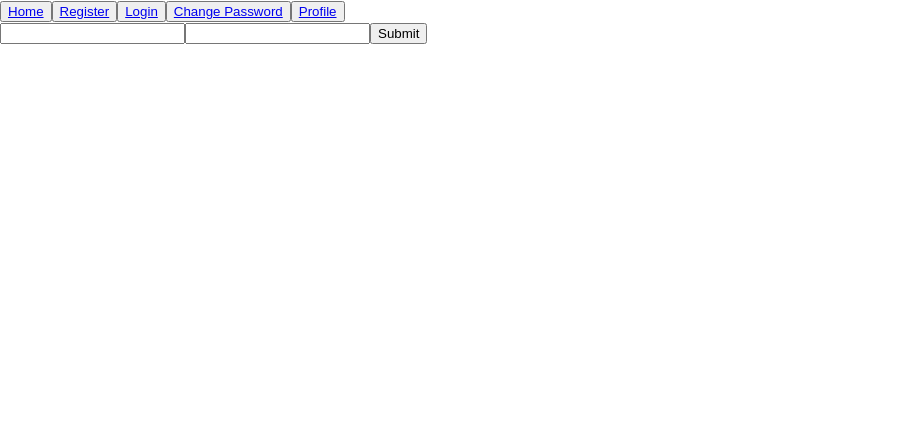
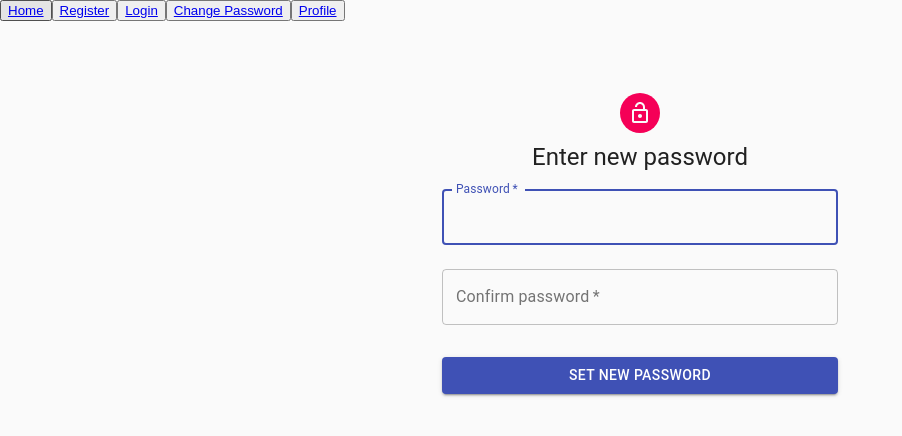
Before and after one commit to sf-minsk/team_project, a React (Create React App) app: page /#/changepassword/newpassword/1 in a window 1280 px wide. Shown: the top 436 px of the page, without its empty margins (0-902 px from the left). Built offline with nearby package versions, Linux system fonts and the light colour scheme; no server answers.

Commit message:
changePassword, setNewPassword COMPLETE!

```diff
--- a/src/bll/changePassword-reducer.ts
+++ b/src/bll/changePassword-reducer.ts
@@ -1,6 +1,7 @@
 import {AppThunk} from "./store";
 import {changePasswordApi} from "../dal/changePassword-api";
 import {changePasswordModel} from "../utils/changePasswordModel-util";
+import {setAppErrorAC, setAppStatusAC} from "./app-reducer";
 
 const initialState = {
     changeProcess: false
@@ -24,12 +25,15 @@ export const changePasswordAC = () => {
 
 //THUNK creators
 export const changePasswordTC = (email: string): AppThunk => async dispatch => {
+    dispatch(setAppStatusAC('loading'))
     try {
         await changePasswordApi.changePassword(changePasswordModel(email))
         dispatch(changePasswordAC())
     } catch (e) {
-        alert(e)
+        dispatch(setAppErrorAC(e.response ? e.response.data.error : e.message))
+        dispatch(setAppStatusAC('failed'))
     } finally {
+        dispatch(setAppStatusAC('idle'))
     }
 }
 
--- a/src/bll/setNewPassword-reducer.ts
+++ b/src/bll/setNewPassword-reducer.ts
@@ -1,5 +1,6 @@
 import {AppThunk} from "./store";
 import {changePasswordApi} from "../dal/changePassword-api";
+import {setAppErrorAC, setAppStatusAC} from "./app-reducer";
 
 const initialState = {
     newPasswordSet: false
@@ -23,11 +24,15 @@ const setNewPasswordAC = () => {
 
 // THUNK Creators
 export const setNewPasswordTC = (password: string, token: string): AppThunk => async dispatch => {
+    dispatch(setAppStatusAC('loading'))
     try {
         await changePasswordApi.setNewPassword({password, resetPasswordToken: token})
         dispatch(setNewPasswordAC())
     } catch (e) {
-        alert(e)
+        dispatch(setAppErrorAC(e.response ? e.response.data.error : e.message))
+        dispatch(setAppStatusAC('failed'))
+    } finally {
+        dispatch(setAppStatusAC('idle'))
     }
 
 }
--- a/src/components/auth/forgotPassword/ForgotPassword.tsx
+++ b/src/components/auth/forgotPassword/ForgotPassword.tsx
@@ -4,44 +4,114 @@ import * as Yup from 'yup'
 import {changePasswordTC} from "../../../bll/changePassword-reducer";
 import {useDispatch, useSelector} from "react-redux";
 import {AppRootStateType} from "../../../bll/store";
+import Container from "@material-ui/core/Container/Container";
+import CssBaseline from "@material-ui/core/CssBaseline";
+import {makeStyles} from "@material-ui/core/styles";
+import Avatar from "@material-ui/core/Avatar";
+import LockOutlinedIcon from "@material-ui/icons/LockOutlined";
+import LockOpenOutlinedIcon from '@material-ui/icons/LockOpenOutlined';
+import Typography from "@material-ui/core/Typography";
+import TextField from "@material-ui/core/TextField";
+import Button from "@material-ui/core/Button";
+import {CircularProgress} from "@material-ui/core";
+import {ErrorSnackbar} from "../../errors/ErrorSnackbar";
 
 
 export const ForgotPassword = () => {
     const dispatch = useDispatch()
+    const status = useSelector<AppRootStateType, string>(state => state.app.status)
     const changeProcess = useSelector<AppRootStateType, boolean>(state => state.changePassword.changeProcess)
     const formik = useFormik({
         initialValues: {
             email: '',
         },
         validationSchema: Yup.object({
-            email: Yup.string().email('Invalid email address').required('Required'),
+            email: Yup.string().email('Invalid email address').required('Required field'),
         }),
         onSubmit: values => {
             dispatch(changePasswordTC(values.email))
         },
     })
+    const classes = makeStyles((theme) => ({
+        paper: {
+            marginTop: theme.spacing(8),
+            display: 'flex',
+            flexDirection: 'column',
+            alignItems: 'center',
+        },
+        avatar: {
+            margin: theme.spacing(1),
+            backgroundColor: theme.palette.secondary.main,
+        },
+        form: {
+            width: '100%',
+            marginTop: theme.spacing(1),
+        },
+        submit: {
+            margin: theme.spacing(3, 0, 2),
+        },
+    }))();
+
     if (!changeProcess) {
         return (
-            <form onSubmit={formik.handleSubmit}>
-                <input
-                    id="email"
-                    // type="email"
-                    {...formik.getFieldProps('email')}
-                />
-                {
-                    formik.touched.email &&
-                    formik.errors.email &&
-                    <div style={{color: 'red'}}>{formik.errors.email}</div>
+            <Container component="div" maxWidth="xs">
+                <ErrorSnackbar/>
+                {(status === 'loading') &&
+                <div
+                    style={{position: 'fixed', top: '50%', left: '50%'}}>
+                    <CircularProgress/>
+                </div>
                 }
-                <button type="submit">Submit</button>
-            </form>
+                <CssBaseline/>
+                <div className={classes.paper}>
+                    <Avatar className={classes.avatar}>
+                        <LockOutlinedIcon/>
+                    </Avatar>
+                    <Typography component="h1" variant="h5">
+                        Password recovery
+                    </Typography>
+                    <form onSubmit={formik.handleSubmit} className={classes.form} noValidate>
+                        <TextField
+                            id="email"
+                            variant="outlined"
+                            margin="normal"
+                            required
+                            fullWidth
+                            label="Enter your email address"
+                            // autoComplete="email"
+                            type="email"
+                            autoFocus
+                            helperText={formik.touched.email && !!formik.errors.email && formik.errors.email}
+                            error={formik.touched.email && !!formik.errors.email}
+                            {...formik.getFieldProps('email')}
+                        />
+                        <Button
+                            type="submit"
+                            fullWidth
+                            variant="contained"
+                            color="primary"
+                            className={classes.submit}
+                            disabled={!formik.isValid || status === 'loading'}
+                        >
+                            Recovery
+                        </Button>
+                    </form>
+                </div>
+            </Container>
         )
     } else {
         return (
-            <div>CHECK YOUR EMAIL</div>
+            <Container component="div" maxWidth="xs">
+                <CssBaseline/>
+                <div className={classes.paper}>
+                    <Avatar className={classes.avatar}>
+                        <LockOpenOutlinedIcon/>
+                    </Avatar>
+                    <Typography component="h1" variant="h5">
+                        CHECK YOUR EMAIL
+                    </Typography>
+                </div>
+            </Container>
         )
     }
 }
-
-
-// disabled={!formik.isValid}
--- a/src/components/auth/forgotPassword/NewPassword.tsx
+++ b/src/components/auth/forgotPassword/NewPassword.tsx
@@ -5,11 +5,22 @@ import {useDispatch, useSelector} from "react-redux";
 import {Redirect, useParams} from "react-router-dom";
 import {setNewPasswordTC} from "../../../bll/setNewPassword-reducer";
 import {AppRootStateType} from "../../../bll/store";
+import {makeStyles} from "@material-ui/core/styles";
+import Container from "@material-ui/core/Container/Container";
+import CssBaseline from "@material-ui/core/CssBaseline";
+import Avatar from "@material-ui/core/Avatar";
+import LockOpenOutlinedIcon from "@material-ui/icons/LockOpenOutlined";
+import Typography from "@material-ui/core/Typography";
+import TextField from "@material-ui/core/TextField";
+import Button from "@material-ui/core/Button";
+import {CircularProgress} from "@material-ui/core";
+import {ErrorSnackbar} from "../../errors/ErrorSnackbar";
 
 export const NewPassword = () => {
     const dispatch = useDispatch()
+    const status = useSelector<AppRootStateType, string>(state => state.app.status)
     const newPasswordSet = useSelector<AppRootStateType, boolean>(state => state.setNewPassword.newPasswordSet)
-    let token = useParams<{ token: string }>()
+    const token = useParams<{ token: string }>()
     const formik = useFormik({
         initialValues: {
             password: '',
@@ -28,34 +39,87 @@ export const NewPassword = () => {
             dispatch(setNewPasswordTC(values.password, token.token))
         },
     })
+    const classes = makeStyles((theme) => ({
+        paper: {
+            marginTop: theme.spacing(8),
+            display: 'flex',
+            flexDirection: 'column',
+            alignItems: 'center',
+        },
+        avatar: {
+            margin: theme.spacing(1),
+            backgroundColor: theme.palette.secondary.main,
+        },
+        form: {
+            width: '100%',
+            marginTop: theme.spacing(1),
+        },
+        submit: {
+            margin: theme.spacing(3, 0, 2),
+        },
+    }))();
 
     if (newPasswordSet) {
         return <Redirect to={'/login'}/>
     }
 
     return (
+        <Container component="div" maxWidth="xs">
+            <ErrorSnackbar/>
+            {(status === 'loading') &&
+            <div
+                style={{position: 'fixed', top: '50%', left: '50%'}}>
+                <CircularProgress/>
+            </div>
+            }
+            <CssBaseline/>
+            <div className={classes.paper}>
+                <Avatar className={classes.avatar}>
+                    <LockOpenOutlinedIcon/>
+                </Avatar>
+                <Typography component="h1" variant="h5">
+                    Enter new password
+                </Typography>
                 <form onSubmit={formik.handleSubmit}>
-            <input
+                    <TextField
                         id="password"
+                        variant="outlined"
+                        margin="normal"
+                        required
+                        fullWidth
+                        label="Password"
                         type="password"
+                        autoFocus
+                        helperText={formik.touched.password && !!formik.errors.password && formik.errors.password}
+                        error={formik.touched.password && !!formik.errors.password}
                         {...formik.getFieldProps('password')}
                     />
-            {
-                formik.touched.password &&
-                formik.errors.password &&
-                <div style={{color: 'red'}}>{formik.errors.password}</div>
-            }
-            <input
+                    <TextField
                         id="confirmPassword"
+                        variant="outlined"
+                        margin="normal"
+                        required
+                        fullWidth
+                        label="Confirm password"
                         type="password"
+                        helperText={formik.touched.confirmPassword && !!formik.errors.confirmPassword && formik.errors.confirmPassword}
+                        error={formik.touched.confirmPassword && !!formik.errors.confirmPassword}
                         {...formik.getFieldProps('confirmPassword')}
                     />
-            {
-                formik.touched.confirmPassword &&
-                formik.errors.confirmPassword &&
-                <div style={{color: 'red'}}>{formik.errors.confirmPassword}</div>
-            }
-            <button type="submit">Submit</button>
+
+                    <Button
+                        type="submit"
+                        fullWidth
+                        variant="contained"
+                        color="primary"
+                        className={classes.submit}
+                        disabled={!formik.isValid || status === 'loading'}
+                    >
+                        SET NEW PASSWORD
+                    </Button>
                 </form>
+            </div>
+        </Container>
+
     )
 }
--- a/src/dal/changePassword-api.ts
+++ b/src/dal/changePassword-api.ts
@@ -11,7 +11,6 @@ export const changePasswordApi = {
         return instance.post<ChangePasswordResponseType>(`auth/forgot`, model)
     },
     setNewPassword(model: SetNewPasswordType) {
-        debugger
         return instance.post<SetNewPasswordResponseType>('auth/set-new-password', model)
     },
 }
--- a/src/utils/changePasswordModel-util.ts
+++ b/src/utils/changePasswordModel-util.ts
@@ -1,5 +1,4 @@
 export const changePasswordModel = (email: string) => {
-    debugger
     return {
         email: email,
         from: "Cards project <sf-minsk@outlook.com>",
```
Lines whose indentation alone changed are shown as unchanged.
